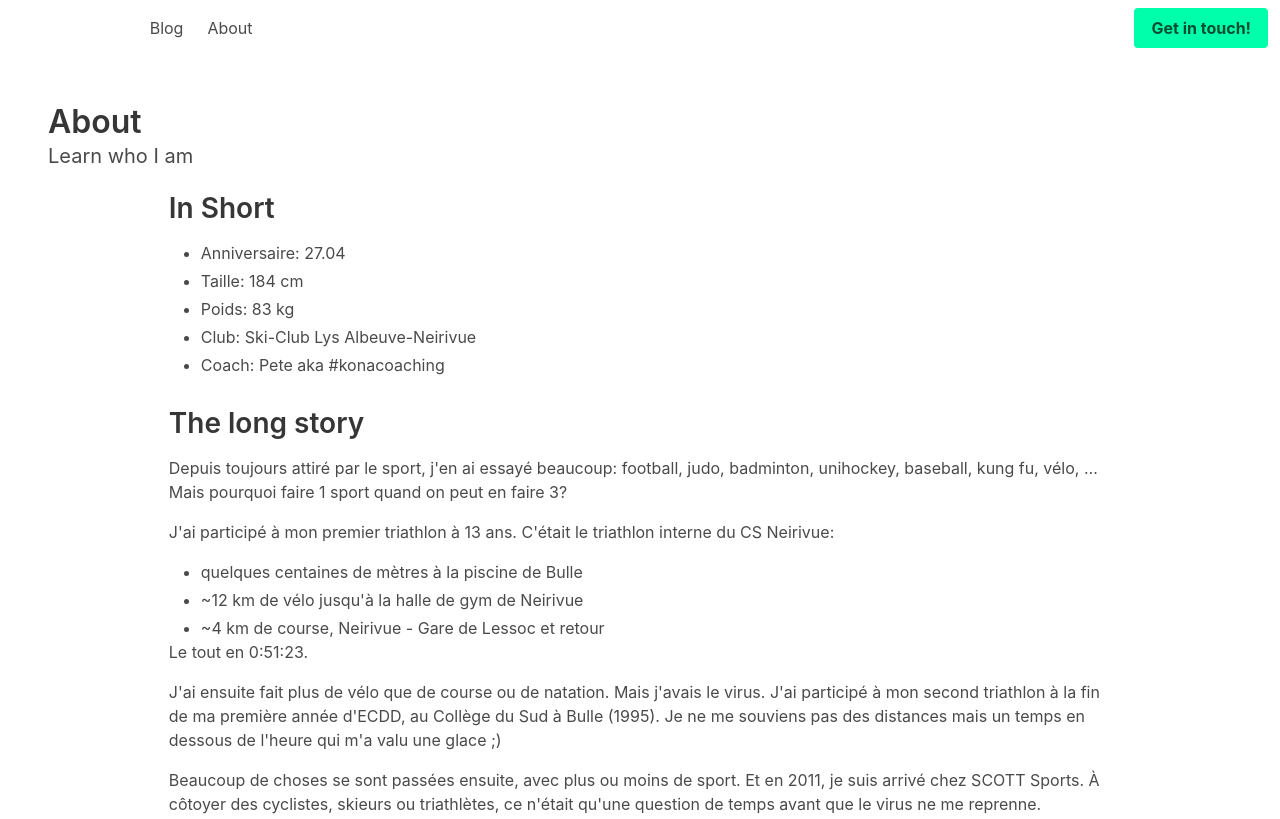
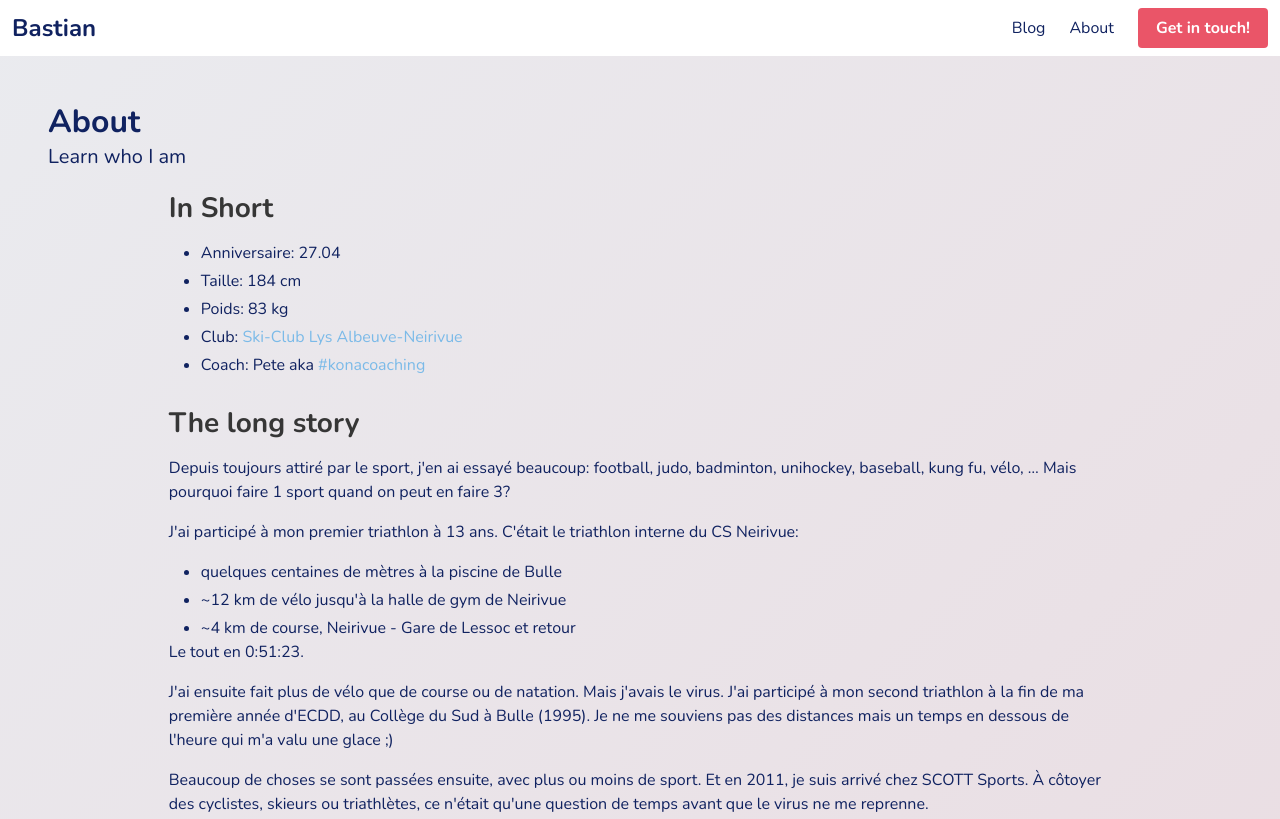
Before and after one commit to monsieurBastian/b-web, a Gatsby site: page /about in a window 1280 px wide. Shown: the top 819 px of the page. Built offline with nearby package versions, Linux system fonts and the light colour scheme; Gatsby itself is replaced by a stand-in of ours; a web font is replaced by a local one.

Commit message:
styling Bulma

```diff
--- a/gatsby-config.js
+++ b/gatsby-config.js
@@ -1,4 +1,9 @@
 module.exports = {
+  siteMetadata: {
+    title: "Bastian, Frontend Designer and Developer",
+    titleTemplate: "%s | b-web.ch",
+    description: "Frontend Designer and Developer, helping bridging the gap between Marketing and Developers at SCOTT Sports"
+  },
   plugins: [
     {
       resolve: 'gatsby-source-filesystem',
--- a/src/components/Layout.js
+++ b/src/components/Layout.js
@@ -1,23 +1,23 @@
 import React from 'react'
+import { Helmet } from 'react-helmet'
 
-import Navigation from '../components/Navigation'
+import Navigation from './navigation'
+import Footer from './footer'
 
-const Layout = ({ children }) => {
+const Layout = ({ pageTitle, children }) => {
   return (
     <>
+      <Helmet>
+        <meta charSet="utf-8" />
+        <title defer="false">{ pageTitle } | b-web.ch</title>
+        <link rel="canonical" href="https://b-web.ch" />
+      </Helmet>
+
       <Navigation />
-        { children }
+      { children }
       <Footer />
     </>
   )
 }
 
-const Footer = () => {
-  return (
-    <footer className="footer">
-      © Copyright 2022 - B.
-    </footer>
-  )
-}
-
 export default Layout
--- a/src/components/Navigation.js
+++ b/src/components/Navigation.js
@@ -1,6 +1,5 @@
 import React from 'react';
 import { Link } from 'gatsby';
-import { StaticImage } from 'gatsby-plugin-image'
 
 const Navigation = () => {
   const [isActive, setisActive] = React.useState(false);
@@ -9,11 +8,7 @@ const Navigation = () => {
     <nav className="navbar" role="navigation" aria-label="main navigation">
       <div className="navbar-brand">
         <Link className="navbar-item" to="/">
-          <StaticImage
-            src="../images/mr-bastian.svg"
-            alt="MonsieurBastian"
-            placeholder="blurred"
-          />
+          <h1 className="title is-4 is-strong">Bastian</h1>
         </Link>
 
         <a
@@ -33,12 +28,9 @@ const Navigation = () => {
       </div>
 
       <div id="mainNavigation" className={`navbar-menu ${isActive ? 'is-active' : ''}`}>
-        <div className="navbar-start">
+        <div className="navbar-end">
           <Link className="navbar-item" to="#">Blog</Link>
           <Link className="navbar-item" to="/about">About</Link>
-        </div>
-
-        <div className="navbar-end">
           <div className="navbar-item">
             <div className="buttons">
               <Link className="button is-primary" to="#">
--- /dev/null
+++ b/src/components/footer.js
@@ -0,0 +1,12 @@
+import React from 'react'
+import { Link } from 'gatsby'
+
+const Footer = () => {
+  return (
+    <footer className="footer">
+      © Copyright 2022 - <Link to="/">Bastian</Link>.
+    </footer>
+  )
+}
+
+export default Footer
--- a/src/pages/about.js
+++ b/src/pages/about.js
@@ -1,18 +1,12 @@
 import React from 'react'
-import { Helmet } from 'react-helmet'
+import { Link } from 'gatsby'
 
-import Layout from '../components/Layout'
+import Layout from '../components/layout'
 
 const IndexPage = () => {
   return (
     <>
-      <Helmet>
-        <meta charSet="utf-8" />
-        <title defer="false">About - B-web</title>
-        <link rel="canonical" href="https://b-web.ch" />
-      </Helmet>
-
-      <Layout>
+      <Layout pageTitle="About Bastian">
         <section className="section">
           <h1 className="title">About</h1>
           <h2 className="subtitle">Learn who I am</h2>
@@ -25,8 +19,8 @@ const IndexPage = () => {
                   <li>Anniversaire: 27.04</li>
                   <li>Taille: 184 cm</li>
                   <li>Poids: 83 kg</li>
-                  <li>Club: Ski-Club Lys Albeuve-Neirivue</li>
-                  <li>Coach: Pete aka #konacoaching</li>
+                  <li>Club: <Link to="https://www.sclys.ch/">Ski-Club Lys Albeuve-Neirivue</Link></li>
+                  <li>Coach: Pete aka <Link to="https://www.kona-coaching.com/">#konacoaching</Link></li>
                 </ul>
               </p>
 
--- a/src/styles/global.scss
+++ b/src/styles/global.scss
@@ -1,9 +1,45 @@
 @charset "utf-8";
 
-@import url('https://fonts.googleapis.com/css2?family=Edu+NSW+ACT+Foundation:wght@600&family=Open+Sans:wght@300;400;700;800&display=swap');
 
-$primary: hsl(160, 100%, 50%);
+// import Google fonts
+@import url('https://fonts.googleapis.com/css?family=Nunito:400,700');
+
+
+// Set your brand colors
+$redish: rgb(234, 85, 104);
+$sky-blue: #7BBAE8;
+$blue-dark: #102260;
+$blue-light: #888C9E;
+$blue-lighter: #EAEBEF;
+
+$redish-background: rgba(234, 85, 104, 0.1);
+
+// Update Bulma's global variables
+$family-sans-serif: "Nunito", sans-serif;
+$grey-dark: $blue-dark; // titles
+$grey-light: $blue-light; // text
+$primary: $redish;
+$link: $sky-blue;
+$widescreen-enabled: false;
+$fullhd-enabled: false;
+
+// Update some of Bulma's component variables
+$body-background-color: $blue-lighter;
+$control-border-width: 2px;
+$input-border-color: transparent;
 $input-shadow: none;
-$background: #fafafa;
+
+
+
+
 
 @import "../../node_modules/bulma/bulma.sass";
+
+html {
+  background: $blue-lighter;
+  background-image: linear-gradient( to bottom right, $blue-lighter, $redish-background);
+}
+
+.title {
+  color: $blue-dark;
+}
```
Also changed, not shown: src/pages/index.js (+2 -9 lines).
